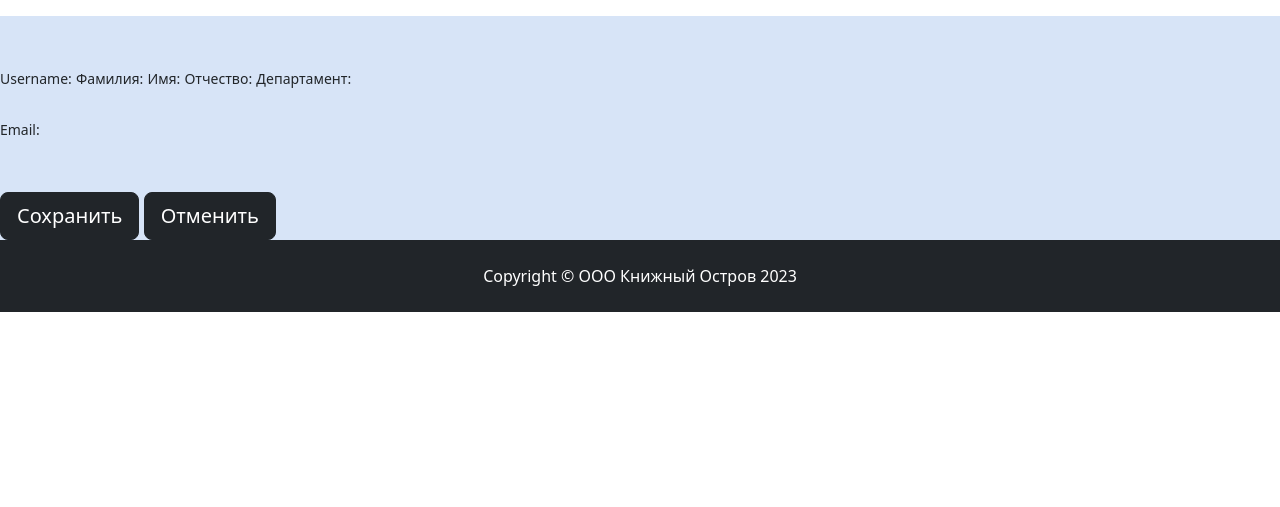
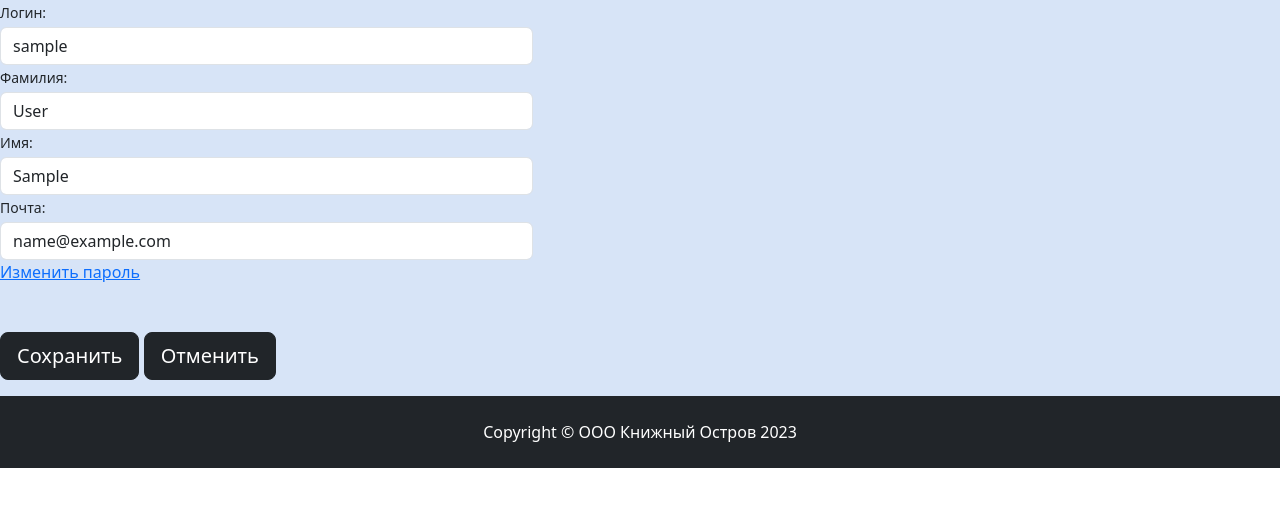
Before and after one commit to SwayMinin/MyPetPetProject, a Django app: page /profile/ in a window 1280 px wide. Shown: the part 81-588 px from the top of the page. Run offline with Django 5.2, Linux system fonts and the light colour scheme; the visitor is signed in with stand-in values (Sample User, id 1); some libraries are stand-ins or nearby versions.

Commit message:
Registration fix

```diff
--- a/mypets/forms.py
+++ b/mypets/forms.py
@@ -25,15 +25,14 @@ class LoginForm(AuthenticationForm):
 
 
 class UpdateUserForm(forms.ModelForm):
-    username = forms.CharField(max_length=100,
-                               required=True,
-                               widget=forms.TextInput(attrs={'class': 'form-control'}))
-    email = forms.EmailField(required=True,
-                             widget=forms.TextInput(attrs={'class': 'form-control'}))
+    username = forms.CharField(max_length=100, required=True, widget=forms.TextInput(attrs={'class': 'form-control'}))
+    last_name = forms.CharField(max_length=100, required=True, widget=forms.TextInput(attrs={'class': 'form-control'}))
+    first_name = forms.CharField(max_length=100, required=True, widget=forms.TextInput(attrs={'class': 'form-control'}))
+    email = forms.EmailField(required=True, widget=forms.TextInput(attrs={'class': 'form-control'}))
 
     class Meta:
         model = User
-        fields = ['username', 'email']
+        fields = ['username', 'last_name', 'first_name', 'email']
 
 
 class RegisterForm(UserCreationForm):
--- a/mypets/models.py
+++ b/mypets/models.py
@@ -57,7 +57,7 @@ class Review(models.Model):
     RATING_LOW = 2
     RATING_NORMAL = 3
     RATING_HIGH = 4
-    RATING_VERY_HIGH = 4
+    RATING_VERY_HIGH = 5
 
     RATING_CHOICES = (
         (RATING_VERY_LOW, 'Ужасно'),
@@ -78,7 +78,7 @@ class Review(models.Model):
 
 
 class OrderHistory(models.Model):
-    user = models.ForeignKey(User, on_delete=models.CASCADE, related_name='order_history')
+    user = models.ForeignKey(User, on_delete=models.CASCADE, related_name='order_history', unique=True)
 
     def __str__(self):
         return f'История заказов {self.user}'
@@ -91,6 +91,7 @@ class Order(models.Model):
     SHIP = 'SHIPPED'
     COMPL = 'COMPLETED'
     CANCL = 'CANCELED'
+    RET = 'RETURNED'
 
     STATUS_CHOICES = (
         (ORD, 'Заказан'),
@@ -99,6 +100,7 @@ class Order(models.Model):
         (SHIP, 'Доставлен'),
         (COMPL, 'Вручён'),
         (CANCL, 'Отменён'),
+        (RET, 'Возращён'),
     )
 
     history = models.ForeignKey(OrderHistory, on_delete=models.CASCADE, related_name='orders')
--- a/mypets/views.py
+++ b/mypets/views.py
@@ -5,7 +5,7 @@ from django.http import HttpResponseRedirect
 from django.shortcuts import render, redirect, get_object_or_404
 from django.views import View
 
-from .forms import RegisterForm, LoginForm
+from .forms import RegisterForm, LoginForm, UpdateUserForm
 from .models import Book, Author, CartItem
 
 
@@ -69,19 +69,28 @@ class RegisterView(View):
 
         return render(request, self.template_name, {'form': form})
 
+    def dispatch(self, request, *args, **kwargs):
+        # will redirect to the home page if a user tries to access the register page while logged in
+        if request.user.is_authenticated:
+            return redirect(to='/profile')
 
-def dispatch(self, request, *args, **kwargs):
-    # will redirect to the home page if a user tries to access the register page while logged in
-    if request.user.is_authenticated:
-        return redirect(to='/profile')
-
-    # else process dispatch as it otherwise normally would
-    return super(RegisterView, self).dispatch(request, *args, **kwargs)
+        # else process dispatch as it otherwise normally would
+        return super(RegisterView, self).dispatch(request, *args, **kwargs)
 
 
 @login_required
 def profile(request):
-    return render(request, 'profile.html')
+    if request.method == 'POST':
+        user_form = UpdateUserForm(request.POST, instance=request.user)
+
+        if user_form.is_valid():
+            user_form.save()
+            messages.success(request, 'Ваш профиль успешно изменён!')
+            return redirect(to='profile')
+    else:
+        user_form = UpdateUserForm(instance=request.user)
+
+    return render(request, 'profile.html', {'user_form': user_form})
 
 
 def book_details(request, book_id):
@@ -136,4 +145,5 @@ def remove_from_cart(request, cart_item_id):
 
 
 def checkout(request):
+
     return HttpResponseRedirect('/')
--- a/templates/profile.html
+++ b/templates/profile.html
@@ -1,9 +1,6 @@
 {% extends "base.html" %}
 {% block title %}Profile Page{% endblock title %}
 {% block content %}
-    <div class="row my-3 p-3">
-        <img class="rounded-circle account-img" src="{{ user.profile.avatar.url }} " style="cursor: pointer;"/>
-    </div>
     {% if user_form.errors %}
         <div class="alert alert-danger alert-dismissible" role="alert">
             <div id="form_errors">
@@ -22,26 +19,23 @@
             <div class="form-row">
                 <div class="col-md-5">
                     <div class="form-group">
-                        <label class="small mb-1">Username:</label>
+                        <label class="small mb-1">Логин:</label>
                             {{ user_form.username }}
                         <label class="small mb-1">Фамилия:</label>
                             {{ user_form.last_name }}
                         <label class="small mb-1">Имя:</label>
                             {{ user_form.first_name }}
-                        <label class="small mb-1">Отчество:</label>
-                            {{ profile_form.father_name }}
-                        <label class="small my-1">Департамент:</label>
-                        <br>
-                            {{ profile_form.department }}
-                        <br>
-                        <label class="small mb-1">Email:</label>
+                        <label class="small mb-1">Почта:</label>
                             {{ user_form.email }}
+                    </div>
+                    <div class="form-group">
+                        <a href="#">Изменить пароль</a>
                     </div>
                 </div>
             </div>
             <br><br>
-            <button type="submit" class="btn btn-dark btn-lg">Сохранить</button>
-            <button type="reset" class="btn btn-dark btn-lg">Отменить</button>
+            <button type="submit" class="btn btn-dark btn-lg mb-3">Сохранить</button>
+            <button type="reset" class="btn btn-dark btn-lg mb-3">Отменить</button>
         </form>
     </div>
 {% endblock content %}
```
